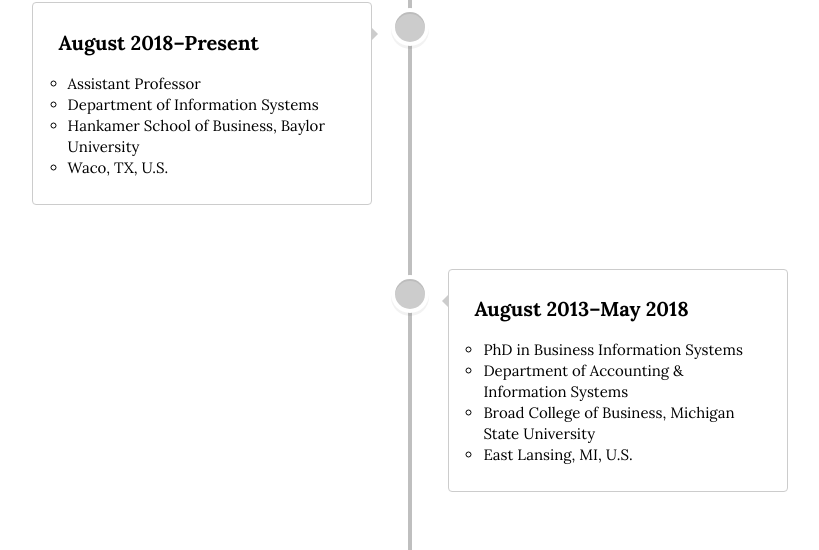
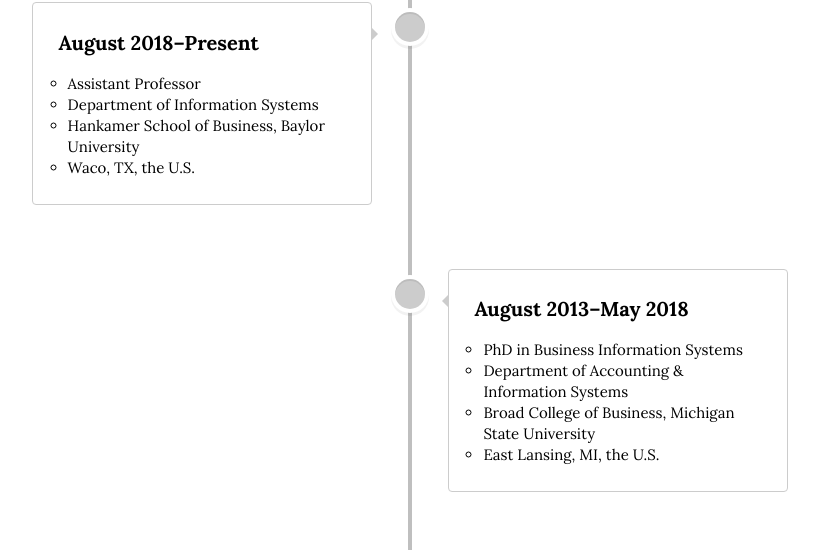
Before and after one commit to istaehun/taehun, a Jekyll site: the page built from timeline.html, in a window 1280 px wide and 900 px high, scrolled down 460 px. Shown: the part 102-652 px from the top of the window, without its empty margins (230-1049 px from the left). Built offline with Jekyll 4.4.1, drawn with Linux system fonts in a browser that asks for light colours; nearby versions of some CDN libraries.

Commit message:
Update timeline.yml

```diff
--- a/_data/timeline.yml
+++ b/_data/timeline.yml
@@ -5,7 +5,7 @@
     - "Assistant Professor"
     - "Department of Information Systems"
     - "Hankamer School of Business, Baylor University"
-    - "Waco, TX, U.S."
+    - "Waco, TX, the U.S."
   image-list:
 -
   date: ""
@@ -14,7 +14,7 @@
     - "PhD in Business Information Systems"
     - "Department of Accounting & Information Systems"
     - "Broad College of Business, Michigan State University"
-    - "East Lansing, MI, U.S."
+    - "East Lansing, MI, the U.S."
   image-list:
 -
   date: ""
```
